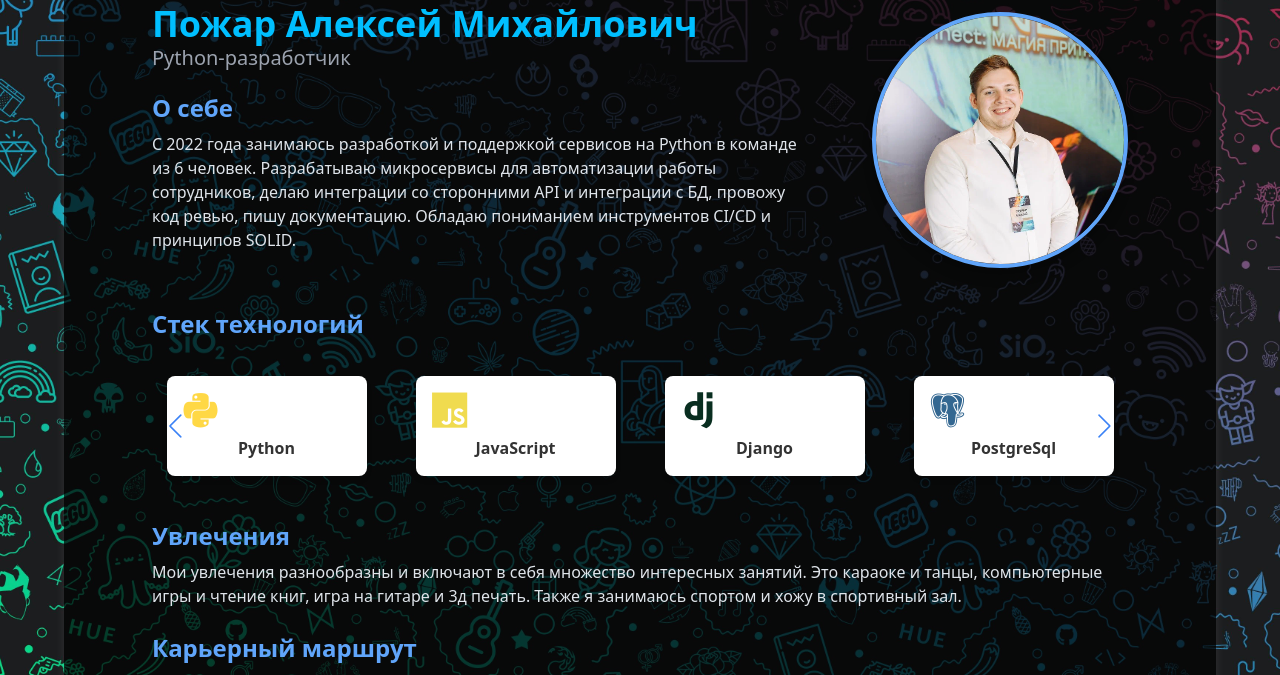
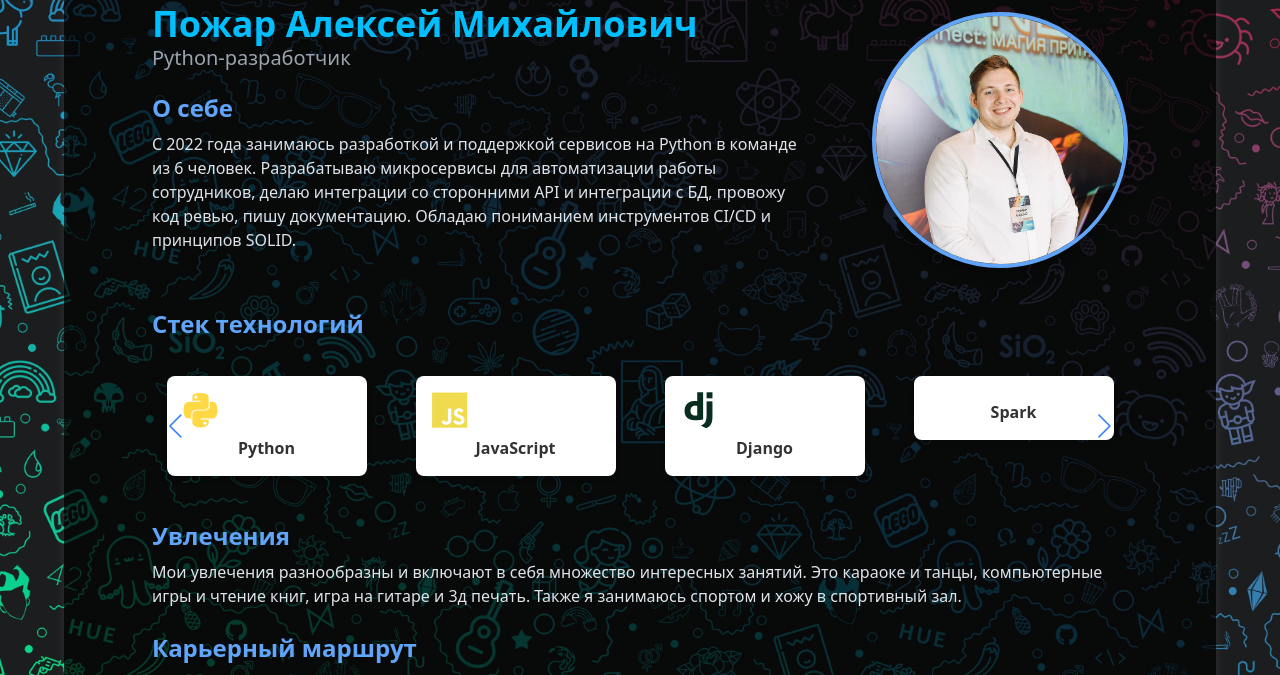
Before and after one commit to lexa946/Alex-Site, a FastAPI app: page / in a window 1280 px wide. Shown: the part 20-695 px from the top of the page. Run offline with FastAPI, Linux system fonts and the light colour scheme.

Commit message:
Добавил спарк в стэк

```diff
--- a/mainapp/bio.py
+++ b/mainapp/bio.py
@@ -11,6 +11,7 @@ bio = {
         {"name": "JavaScript", "url": "https://developer.mozilla.org/ru/docs/Web/JavaScript",
          "icon": "devicon-javascript-plain"},
         {"name": "Django", "url": "https://www.djangoproject.com/", "icon": "devicon-django-plain"},
+        {"name": "Spark", "url": "https://spark.apache.org/", "icon": "devicon-apachespark-plain"},
         {"name": "PostgreSql", "url": "https://www.postgresql.org/", "icon": "devicon-postgresql-plain"},
         {"name": "FastAPI", "url": "https://fastapi.tiangolo.com/ru/", "icon": "devicon-fastapi-plain"},
         {"name": "SqlAlchemy", "url": "https://www.sqlalchemy.org/", "icon": "devicon-sqlalchemy-plain"},
--- a/mainapp/static/styles/styles.css
+++ b/mainapp/static/styles/styles.css
@@ -1,6 +1,6 @@
 @import "https://cdn.jsdelivr.net/npm/tailwindcss@2.2.19/dist/tailwind.min.css";
 @import "https://cdnjs.cloudflare.com/ajax/libs/font-awesome/6.0.0/css/all.min.css";
-@import "https://cdn.jsdelivr.net/gh/devicons/devicon@v2.15.1/devicon.min.css";
+@import "https://cdn.jsdelivr.net/gh/devicons/devicon@latest/devicon.min.css";
 @import "https://cdn.jsdelivr.net/npm/swiper@11/swiper-bundle.min.css";
 
 body {
```
